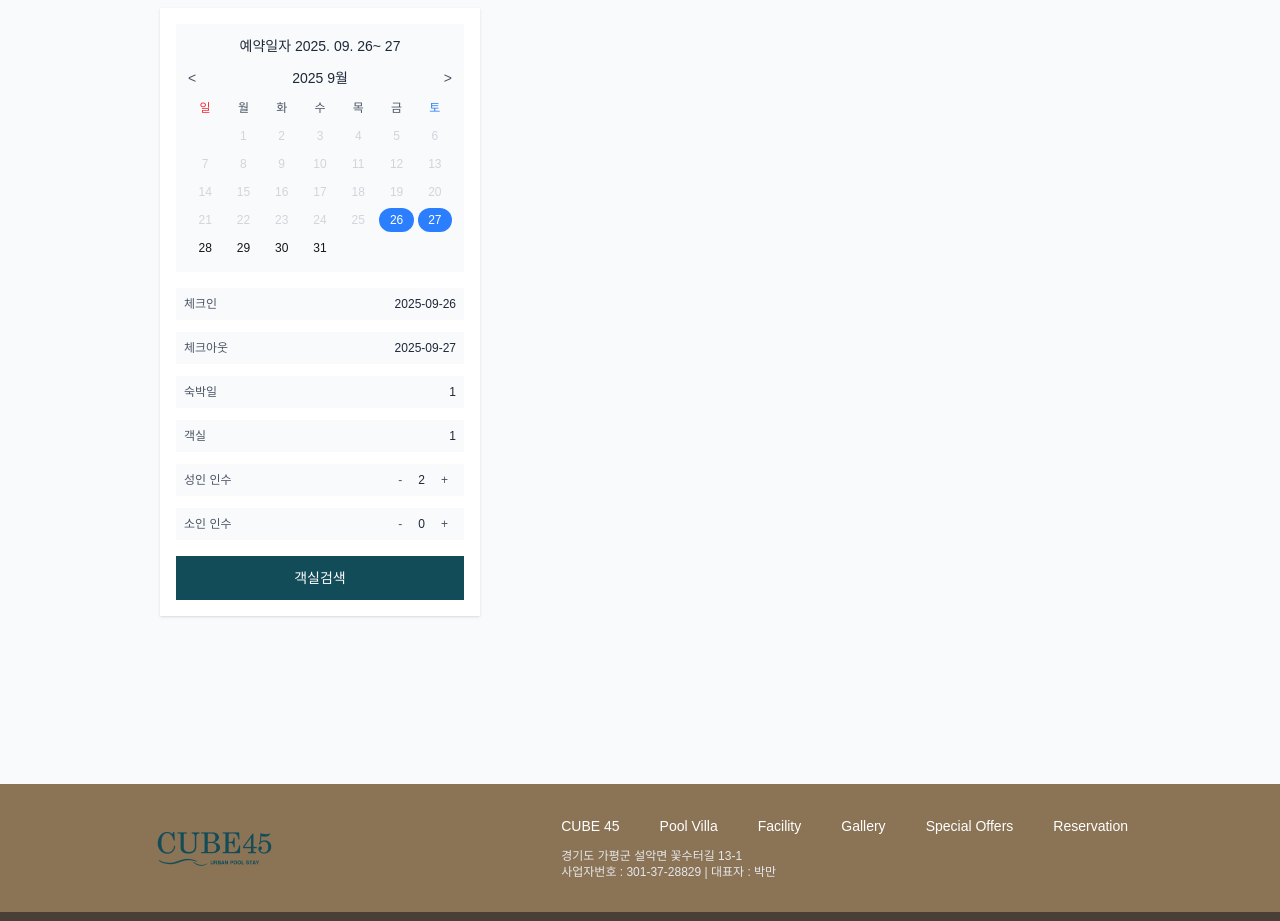
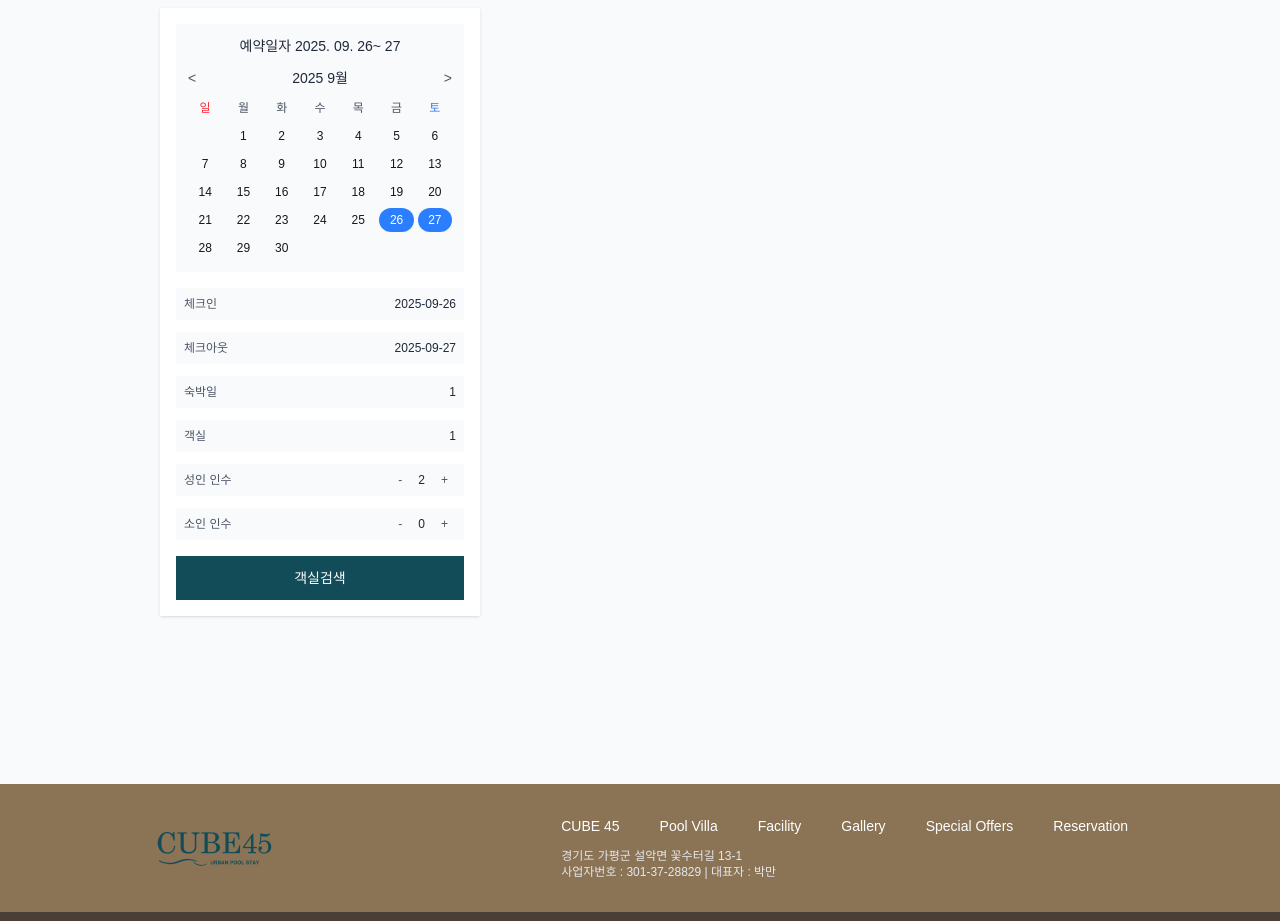
Before and after one commit to leehyunjun-code/PoolVilla, a Next.js app: page /reservation in a window 1280 px wide. Shown: the part 860-1781 px from the top of the page. Built offline with nearby package versions, Linux system fonts and the light colour scheme.

Commit message:
수정의 수정

```diff
--- a/app/reservation/page.tsx
+++ b/app/reservation/page.tsx
@@ -44,6 +44,30 @@ export default function LocationPage() {
   const today = new Date()
   const currentDate = today.getDate()
 
+  // 이름 검증 - 한글, 영문만 허용 (숫자, 특수문자, 띄어쓰기 제한)
+  const validateName = (name: string): string => {
+    return name.replace(/[^가-힣a-zA-Z]/g, '');
+  };
+
+  // 이메일 검증 - 띄어쓰기 제거
+  const validateEmail = (email: string): string => {
+    return email.replace(/\s/g, '');
+  };
+
+  // 전화번호 검증 - 숫자만 허용
+  const validatePhone = (phone: string): string => {
+    return phone.replace(/[^0-9]/g, '');
+  };
+
+  // 각 달의 실제 일수 계산
+  const getDaysInMonth = (year: number, month: number) => {
+    return new Date(year, month, 0).getDate();
+  };
+
+  // 각 달의 첫 번째 날 요일 계산 (0=일요일, 1=월요일...)
+  const getFirstDayOfMonth = (year: number, month: number) => {
+    return new Date(year, month - 1, 1).getDay();
+  };
 
   const [firstDate, setFirstDate] = useState<number | null>(() => {
     const today = new Date().getDate()
@@ -106,8 +130,12 @@ export default function LocationPage() {
   }
 
   const handleDateClick = (date: number) => {
+    // 현재 날짜와 선택한 날짜를 정확히 비교
+    const today = new Date()
+    const selectedDate = new Date(currentYear, currentMonth - 1, date)
+
     // 오늘 이전 날짜는 선택 불가
-    if (date < currentDate) {
+    if (selectedDate < today.setHours(0, 0, 0, 0)) {
       return
     }
 
@@ -638,12 +666,23 @@ export default function LocationPage() {
 
                         {/* 날짜 */}
                         <div className="grid grid-cols-7 gap-1 text-center text-xs">
-                          <div className="p-1"></div>
-                          {[1,2,3,4,5,6,7,8,9,10,11,12,13,14,15,16,17,18,19,20,21,22,23,24,25,26,27,28,29,30,31].map(date => (
+                          {/* 첫 주의 빈 칸들 */}
+                          {Array.from({length: getFirstDayOfMonth(currentYear, currentMonth)}).map((_, index) => (
+                            <div key={`empty-${index}`} className="p-1"></div>
+                          ))}
+
+                          {/* 실제 날짜들 */}
+                          {Array.from({length: getDaysInMonth(currentYear, currentMonth)}).map((_, index) => {
+                            const date = index + 1;
+                            return (
                               <div
                                 key={date}
                                 className={`p-1 ${
-                                date < currentDate
+                                  (() => {
+                                    const today = new Date()
+                                    const selectedDate = new Date(currentYear, currentMonth - 1, date)
+                                    return selectedDate < today.setHours(0, 0, 0, 0)
+                                  })()
                                     ? 'text-gray-300 cursor-not-allowed'
                                     : 'cursor-pointer hover:bg-gray-200'
                                 } ${
@@ -654,7 +693,8 @@ export default function LocationPage() {
                               >
                                 {date}
                               </div>
-                          ))}
+                            );
+                          })}
                         </div>
                       </div>
 
@@ -971,7 +1011,10 @@ export default function LocationPage() {
                               className="w-full p-2 border border-gray-300 text-sm"
                               placeholder="구매자 이름"
                               value={bookerInfo.name}
-                              onChange={(e) => setBookerInfo(prev => ({...prev, name: e.target.value}))}
+                              onChange={(e) => {
+                                const validatedName = validateName(e.target.value);
+                                setBookerInfo(prev => ({...prev, name: validatedName}));
+                              }}
                             />
                           </div>
                           <div>
@@ -980,6 +1023,11 @@ export default function LocationPage() {
                               className="w-full p-2 border border-gray-300 text-sm"
                               placeholder="구매자 이메일"
                               value={bookerInfo.email}
+                              onKeyDown={(e) => {
+                                if (e.key === ' ') {
+                                  e.preventDefault();
+                                }
+                              }}
                               onChange={(e) => setBookerInfo(prev => ({...prev, email: e.target.value}))}
                             />
                           </div>
@@ -989,7 +1037,10 @@ export default function LocationPage() {
                               className="w-full p-2 border border-gray-300 text-sm"
                               placeholder="구매자 전화번호"
                               value={bookerInfo.phone}
-                              onChange={(e) => setBookerInfo(prev => ({...prev, phone: e.target.value}))}
+                              onChange={(e) => {
+                                const validatedPhone = validatePhone(e.target.value);
+                                setBookerInfo(prev => ({...prev, phone: validatedPhone}));
+                              }}
                             />
                           </div>
                         </div>
@@ -1005,7 +1056,10 @@ export default function LocationPage() {
                                   className="w-full p-2 border border-gray-300 text-sm"
                                   placeholder="투숙자 이름"
                                   value={guestInfo.name}
-                                  onChange={(e) => setGuestInfo(prev => ({...prev, name: e.target.value}))}
+                                  onChange={(e) => {
+                                    const validatedName = validateName(e.target.value);
+                                    setGuestInfo(prev => ({...prev, name: validatedName}));
+                                  }}
                                 />
                               </div>
                               <div>
@@ -1014,6 +1068,11 @@ export default function LocationPage() {
                                   className="w-full p-2 border border-gray-300 text-sm"
                                   placeholder="투숙자 이메일"
                                   value={guestInfo.email}
+                                  onKeyDown={(e) => {
+                                    if (e.key === ' ') {
+                                      e.preventDefault();
+                                    }
+                                  }}
                                   onChange={(e) => setGuestInfo(prev => ({...prev, email: e.target.value}))}
                                 />
                               </div>
@@ -1023,7 +1082,10 @@ export default function LocationPage() {
                                   className="w-full p-2 border border-gray-300 text-sm"
                                   placeholder="투숙자 전화번호"
                                   value={guestInfo.phone}
-                                  onChange={(e) => setGuestInfo(prev => ({...prev, phone: e.target.value}))}
+                                  onChange={(e) => {
+                                    const validatedPhone = validatePhone(e.target.value);
+                                    setGuestInfo(prev => ({...prev, phone: validatedPhone}));
+                                  }}
                                 />
                               </div>
                             </div>
```
Lines whose indentation alone changed are shown as unchanged.
